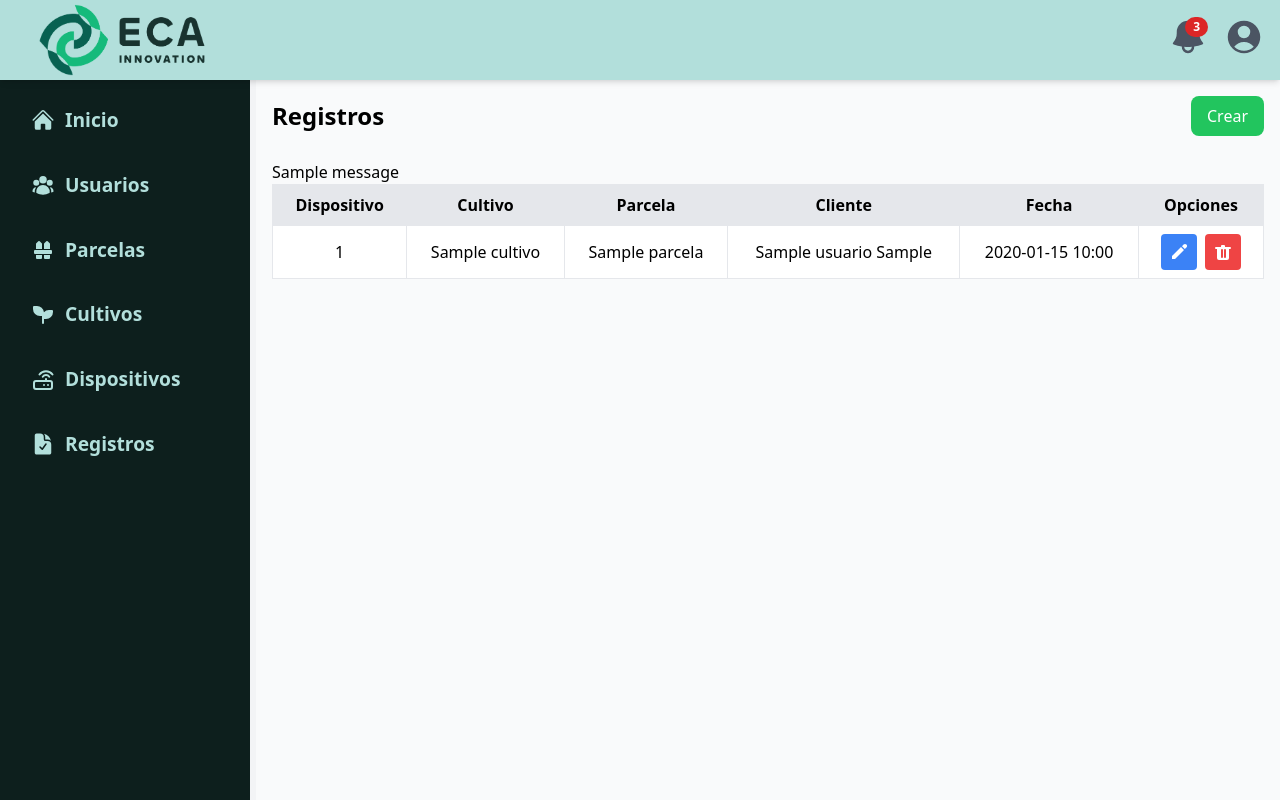
After one commit to eigonzalezrojas/eca_agro_system, a Flask app: page /admin/registro/registros in a window 1280 px wide. The commit adds this page. Run offline with Flask 3, Linux system fonts and the light colour scheme; tables that the repository leaves empty hold one stand-in row (values such as "Sample post"); one stand-in notice (Sample message) is shown; some libraries are stand-ins or nearby versions.

Commit message:
registros crud done

```diff
--- a/app/routes/__init__.py
+++ b/app/routes/__init__.py
@@ -6,6 +6,7 @@ from app.routes.cultivo import cultivo
 from app.routes.dispositivo import dispositivo
 from app.routes.auth import auth
 from app.routes.dashboard import dashboard
+from app.routes.registro import registro
 from app.routes.main import main
 import os
 
@@ -28,3 +29,4 @@ def register_blueprints(app):
     app.register_blueprint(cultivo, url_prefix='/admin/cultivo')
     app.register_blueprint(dispositivo, url_prefix='/admin/dispositivo')
     app.register_blueprint(dashboard, url_prefix='/admin/dashboard')
+    app.register_blueprint(registro, url_prefix='/admin/registro')
--- /dev/null
+++ b/app/routes/registro.py
@@ -0,0 +1,85 @@
+from flask import Blueprint, render_template, redirect, url_for, request, flash
+from app.models import Registro, Dispositivo, Cultivo, Parcela, Usuario
+from app.extensions import db
+
+registro = Blueprint('registro', __name__)
+
+@registro.route('/registros')
+def registros():
+    registros = Registro.query.join(Dispositivo).join(Cultivo).join(Parcela).join(Usuario).all()
+    usuarios = Usuario.query.all()
+    dispositivos = Dispositivo.query.all()
+    cultivos = Cultivo.query.all()
+    return render_template('sections/admin/registros.html',
+                           registros=registros,
+                           usuarios=usuarios,
+                           dispositivos=dispositivos,
+                           cultivos=cultivos)
+
+
+@registro.route('/crear', methods=['POST'])
+def crear_registro():
+    fk_usuario = request.form.get('usuario')
+    fk_dispositivo = request.form.get('dispositivo')
+    fk_parcela = request.form.get('parcela')
+    fk_cultivo = request.form.get('cultivo')
+
+    # Verificar que todos los campos están llenos
+    if not all([fk_usuario, fk_dispositivo, fk_parcela, fk_cultivo]):
+        flash('Todos los campos son obligatorios', 'error')
+        return redirect(url_for('registro.nuevo_registro'))
+
+    # Crear el nuevo registro
+    nuevo_registro = Registro(
+        fk_usuario=fk_usuario,
+        fk_dispositivo=fk_dispositivo,
+        fk_parcela=fk_parcela,
+        fk_cultivo=fk_cultivo
+    )
+
+    db.session.add(nuevo_registro)
+    db.session.commit()
+    flash('Registro creado con éxito', 'success')
+
+    return redirect(url_for('registro.registros'))
+
+
+@registro.route('/editar/<int:id>', methods=['POST'])
+def editar_registro(id):
+    registro = Registro.query.get_or_404(id)
+
+    registro.fk_usuario = request.form.get('editUsuario', registro.fk_usuario)
+    registro.fk_dispositivo = request.form.get('editDispositivo', registro.fk_dispositivo)
+    registro.fk_parcela = request.form.get('editParcela', registro.fk_parcela)
+    registro.fk_cultivo = request.form.get('editCultivo', registro.fk_cultivo)
+
+    db.session.commit()
+    flash('Registro actualizado exitosamente', 'success')
+    return redirect(url_for('registro.registros'))
+
+
+@registro.route('/eliminar/<int:id>', methods=['POST'])
+def eliminar_registro(id):
+    registro = Registro.query.get_or_404(id)
+
+    if not registro:
+        return {"error": f"Registro con id {id} no encontrado"}, 404
+
+    db.session.delete(registro)
+    db.session.commit()
+    flash('Registro eliminado exitosamente', 'success')
+    return redirect(url_for('registro.registros'))
+
+
+@registro.route('/buscar/<int:id>', methods=['GET'])
+def obtener_registro(id):
+    registro = Registro.query.get_or_404(id)
+
+    return {
+        "id": registro.id,
+        "fk_dispositivo": registro.fk_dispositivo,
+        "fk_cultivo": registro.fk_cultivo,
+        "fk_parcela": registro.fk_parcela,
+        "fk_usuario": registro.fk_usuario,
+        "fecha_registro": registro.fecha_registro.strftime('%Y-%m-%d %H:%M')
+    }
--- /dev/null
+++ b/app/static/js/admin_registro.js
@@ -0,0 +1,162 @@
+// Obtener los elementos del DOM
+const openRegistroModalBtn = document.getElementById("openRegistroModal");
+const closeRegistroModalBtn = document.getElementById("closeRegistroModal");
+const registroModal = document.getElementById("registroModal");
+
+// Verificar si los elementos existen antes de añadir los eventos
+if (openRegistroModalBtn && closeRegistroModalBtn && registroModal) {
+    openRegistroModalBtn.addEventListener("click", () => {
+        registroModal.classList.remove("hidden");
+    });
+
+    closeRegistroModalBtn.addEventListener("click", () => {
+        registroModal.classList.add("hidden");
+    });
+}
+
+
+// Función para cerrar el modal
+function closeEditRegistroModal() {
+    document.getElementById('editRegistroModal').classList.add('hidden');
+}
+
+
+// Función para abrir el modal de edición de un registro
+function openEditRegistroModal(id) {
+    fetch(`/admin/registro/buscar/${id}`)
+        .then(response => {
+            if (!response.ok) {
+                throw new Error("Error al obtener los datos del registro");
+            }
+            return response.json();
+        })
+        .then(data => {
+            document.getElementById('idRegistro').value = data.id;
+            document.getElementById('editUsuario').value = data.fk_usuario;
+            document.getElementById('editDispositivo').value = data.fk_dispositivo;
+            document.getElementById('editCultivo').value = data.fk_cultivo;
+
+            let parcelaSelect = document.getElementById("editParcela");
+
+            // Limpiar las opciones anteriores
+            parcelaSelect.innerHTML = '<option value="">Cargando parcelas...</option>';
+
+            // Cargar las parcelas asociadas al usuario
+            fetch(`/admin/parcela/buscar_por_usuario/${data.fk_usuario}`)
+                .then(response => {
+                    if (!response.ok) {
+                        throw new Error("No se encontraron parcelas para este usuario");
+                    }
+                    return response.json();
+                })
+                .then(parcelas => {
+                    parcelaSelect.innerHTML = '<option value="">Seleccione una Parcela</option>';
+                    parcelas.forEach(parcela => {
+                        let option = document.createElement("option");
+                        option.value = parcela.id;
+                        option.textContent = `${parcela.nombre} - ${parcela.comuna}`;
+                        parcelaSelect.appendChild(option);
+                    });
+
+                    // Esperar a que todas las parcelas estén cargadas antes de seleccionar la actual
+                    parcelaSelect.value = data.fk_parcela;
+                })
+                .catch(error => {
+                    console.error("Error al obtener parcelas:", error);
+                    parcelaSelect.innerHTML = '<option value="">No hay parcelas disponibles</option>';
+                });
+
+            // Finalmente, mostrar el modal después de cargar los datos
+            document.getElementById('editRegistroForm').action = `/admin/registro/editar/${id}`;
+            document.getElementById('editRegistroModal').classList.remove('hidden');
+        })
+        .catch(error => console.error('Error al obtener los datos del registro:', error));
+}
+
+
+// Función para cerrar el modal de edición
+function closeEditRegistroModal() {
+    document.getElementById("editRegistroModal").classList.add("hidden");
+}
+
+
+function cargarParcelasEdit() {
+    let usuarioId = document.getElementById("editUsuario").value;
+    let parcelaSelect = document.getElementById("editParcela");
+
+    // Limpiar opciones anteriores
+    parcelaSelect.innerHTML = '<option value="">Cargando parcelas...</option>';
+
+    if (usuarioId) {
+        fetch(`/admin/parcela/buscar_por_usuario/${usuarioId}`)
+            .then(response => {
+                if (!response.ok) {
+                    throw new Error("No se encontraron parcelas para este usuario");
+                }
+                return response.json();
+            })
+            .then(data => {
+                parcelaSelect.innerHTML = '<option value="">Seleccione una Parcela</option>';
+                data.forEach(parcela => {
+                    let option = document.createElement("option");
+                    option.value = parcela.id;
+                    option.textContent = `${parcela.nombre} - ${parcela.comuna}`;
+                    parcelaSelect.appendChild(option);
+                });
+            })
+            .catch(error => {
+                console.error("Error al obtener parcelas:", error);
+                parcelaSelect.innerHTML = '<option value="">No hay parcelas disponibles</option>';
+            });
+    }
+}
+
+
+// Función para abrir el modal de eliminación de un registro
+function openDeleteRegistroModal(id) {
+    document.getElementById('deleteRegistroForm').action = `/admin/registro/eliminar/${id}`;
+    document.getElementById('deleteRegistroModal').classList.remove('hidden');
+}
+
+
+// Función para cerrar el modal de eliminación
+function closeDeleteRegistroModal() {
+    document.getElementById('deleteRegistroModal').classList.add('hidden');
+}
+
+
+document.addEventListener("keydown", (event) => {
+    if (event.key === "Escape") {
+        registroModal.classList.add("hidden");
+        editRegistroModal.classList.add("hidden");
+        deleteRegistroModal.classList.add("hidden")
+    }
+});
+
+
+function cargarParcelas() {
+    let usuarioId = document.getElementById("usuario").value;
+    let parcelaSelect = document.getElementById("parcela");
+
+    // Limpiar opciones anteriores
+    parcelaSelect.innerHTML = '<option value="">Seleccione una Parcela</option>';
+
+    if (usuarioId) {
+        fetch(`/admin/parcela/buscar_por_usuario/${usuarioId}`)
+            .then(response => {
+                if (!response.ok) {
+                    throw new Error("No se encontraron parcelas para este usuario");
+                }
+                return response.json();
+            })
+            .then(data => {
+                data.forEach(parcela => {
+                    let option = document.createElement("option");
+                    option.value = parcela.id;
+                    option.textContent = `${parcela.nombre}`;
+                    parcelaSelect.appendChild(option);
+                });
+            })
+            .catch(error => console.error("Error al obtener parcelas:", error));
+    }
+}
--- a/app/templates/dashboard/admin.html
+++ b/app/templates/dashboard/admin.html
@@ -95,10 +95,10 @@
                 </a>
             </li>
             <li>
-                <a href="#" class="nav-link">
+                <a href="{{ url_for('registro.registros') }}" class="nav-link">
                     <svg xmlns="http://www.w3.org/2000/svg" viewBox="0 0 24 24" fill="currentColor" class="size-6">
-                      <path fill-rule="evenodd" d="M2.25 13.5a8.25 8.25 0 0 1 8.25-8.25.75.75 0 0 1 .75.75v6.75H18a.75.75 0 0 1 .75.75 8.25 8.25 0 0 1-16.5 0Z" clip-rule="evenodd" />
-                      <path fill-rule="evenodd" d="M12.75 3a.75.75 0 0 1 .75-.75 8.25 8.25 0 0 1 8.25 8.25.75.75 0 0 1-.75.75h-7.5a.75.75 0 0 1-.75-.75V3Z" clip-rule="evenodd" />
+                      <path fill-rule="evenodd" d="M9 1.5H5.625c-1.036 0-1.875.84-1.875 1.875v17.25c0 1.035.84 1.875 1.875 1.875h12.75c1.035 0 1.875-.84 1.875-1.875V12.75A3.75 3.75 0 0 0 16.5 9h-1.875a1.875 1.875 0 0 1-1.875-1.875V5.25A3.75 3.75 0 0 0 9 1.5Zm6.61 10.936a.75.75 0 1 0-1.22-.872l-3.236 4.53L9.53 14.47a.75.75 0 0 0-1.06 1.06l2.25 2.25a.75.75 0 0 0 1.14-.094l3.75-5.25Z" clip-rule="evenodd" />
+                      <path d="M12.971 1.816A5.23 5.23 0 0 1 14.25 5.25v1.875c0 .207.168.375.375.375H16.5a5.23 5.23 0 0 1 3.434 1.279 9.768 9.768 0 0 0-6.963-6.963Z" />
                     </svg>
                     Registros
                 </a>
--- /dev/null
+++ b/app/templates/sections/admin/registros.html
@@ -0,0 +1,171 @@
+{% extends "dashboard/admin.html" %}
+
+{% block title %}Registros - Admin Dashboard{% endblock %}
+
+{% block content %}
+    <script defer src="{{ url_for('static', filename='js/admin_registro.js') }}"></script>
+    <div class="flex justify-between items-center mb-6">
+        <h1 class="text-2xl font-bold">Registros</h1>
+        <button id="openRegistroModal" class="bg-green-500 text-white py-2 px-4 rounded-lg">Crear</button>
+    </div>
+
+    <!-- Mensajes alertas -->
+    {% with messages = get_flashed_messages(with_categories=true) %}
+      {% if messages %}
+        <ul>
+          {% for category, message in messages %}
+            <li class="alert alert-{{ category }}">{{ message }}</li>
+          {% endfor %}
+        </ul>
+      {% endif %}
+    {% endwith %}
+
+    <!-- Tabla de Registros -->
+    <table class="min-w-full bg-white border border-gray-200">
+        <thead>
+            <tr>
+                <th class="py-2 px-4 bg-gray-200 border text-center">Dispositivo</th>
+                <th class="py-2 px-4 bg-gray-200 border text-center">Cultivo</th>
+                <th class="py-2 px-4 bg-gray-200 border text-center">Parcela</th>
+                <th class="py-2 px-4 bg-gray-200 border text-center">Cliente</th>
+                <th class="py-2 px-4 bg-gray-200 border text-center">Fecha</th>
+                <th class="py-2 px-4 bg-gray-200 border text-center">Opciones</th>
+            </tr>
+        </thead>
+        <tbody>
+            {% for registro in registros %}
+            <tr>
+                <td class="border px-4 py-2 text-center">{{ registro.dispositivo.chipid }}</td>
+                <td class="border px-4 py-2 text-center">{{ registro.cultivo.nombre }}</td>
+                <td class="border px-4 py-2 text-center">{{ registro.parcela.nombre }}</td>
+                <td class="border px-4 py-2 text-center">{{ registro.usuario.nombre }} {{ registro.usuario.apellido }}</td>
+                <td class="border px-4 py-2 text-center">{{ registro.fecha_registro.strftime('%Y-%m-%d %H:%M') }}</td>
+                <td class="border px-4 py-2">
+                    <div class="flex justify-center space-x-2">
+                        <button class="btn-edit bg-blue-500 text-white p-2 rounded" onclick="openEditRegistroModal('{{ registro.id }}')">
+                            <svg xmlns="http://www.w3.org/2000/svg" class="h-5 w-5" viewBox="0 0 20 20" fill="currentColor">
+                                <path d="M17.414 2.586a2 2 0 00-2.828 0L13 4.172 15.828 7l1.586-1.586a2 2 0 000-2.828zM12 5l3 3-9 9H3v-3l9-9z"/>
+                            </svg>
+                        </button>
+                        <button class="btn-delete bg-red-500 text-white p-2 rounded" onclick="openDeleteRegistroModal('{{ registro.id }}')">
+                            <svg xmlns="http://www.w3.org/2000/svg" class="h-5 w-5" viewBox="0 0 20 20" fill="currentColor">
+                                <path fill-rule="evenodd" d="M8 4a1 1 0 011-1h2a1 1 0 011 1v1h5a1 1 0 110 2h-1v9a2 2 0 01-2 2H6a2 2 0 01-2-2V7H3a1 1 0 110-2h5V4zm1 3a1 1 0 00-1 1v7a1 1 0 102 0V8a1 1 0 00-1-1zm4 1a1 1 0 10-2 0v7a1 1 0 102 0V8z" clip-rule="evenodd"/>
+                            </svg>
+                        </button>
+                    </div>
+                </td>
+            </tr>
+            {% endfor %}
+        </tbody>
+    </table>
+
+    <!-- Modal para crear Registro -->
+    <div id="registroModal" class="fixed inset-0 flex items-center justify-center bg-black bg-opacity-50 hidden">
+        <div class="bg-white p-6 rounded-lg shadow-lg w-1/2">
+            <h2 class="text-2xl mb-4">Crear Registro</h2>
+            <form method="POST" action="{{ url_for('registro.crear_registro') }}">
+                <div class="mb-4">
+                    <label for="usuario" class="block text-gray-700">Cliente</label>
+                    <select name="usuario" id="usuario" class="w-full px-3 py-2 border rounded-lg" required onchange="cargarParcelas()">
+                        <option value="">Seleccione un Cliente</option>
+                        {% for usuario in usuarios %}
+                            {% if usuario.fk_rol == 2%}
+                            	<option value="{{ usuario.rut }}">{{ usuario.rut }} - {{ usuario.nombre }} {{ usuario.apellido }}</option>
+                            {% endif %}
+                        {% endfor %}
+                    </select>
+                </div>
+                <div class="mb-4">
+                    <label for="parcela" class="block text-gray-700">Parcela</label>
+                    <select name="parcela" id="parcela" class="w-full px-3 py-2 border rounded-lg" required>
+                        <option value="">Seleccione una Parcela</option>
+                    </select>
+                </div>
+                <div class="mb-4">
+                    <label for="cultivo" class="block text-gray-700">Cultivo</label>
+                    <select name="cultivo" id="cultivo" class="w-full px-3 py-2 border rounded-lg" required>
+                        <option value="">Seleccione un Cultivo</option>
+                        {% for cultivo in cultivos %}
+                            <option value="{{ cultivo.id }}">{{ cultivo.nombre }} - {{ cultivo.variedad }}</option>
+                        {% endfor %}
+                    </select>
+                </div>
+                <div class="mb-4">
+                    <label for="dispositivo" class="block text-gray-700">Dispositivo</label>
+                    <select name="dispositivo" id="dispositivo" class="w-full px-3 py-2 border rounded-lg" required>
+                        <option value="">Seleccione un Dispositivo</option>
+                            {% for dispositivo in dispositivos %}
+                                <option value="{{ dispositivo.id }}">{{ dispositivo.chipid }} - {{ dispositivo.modelo }}</option>
+                            {% endfor %}
+                    </select>
+                </div>
+                <div class="flex justify-end">
+                    <button type="button" id="closeRegistroModal" class="bg-gray-500 text-white py-2 px-4 rounded-lg mr-2">Cancelar</button>
+                    <button type="submit" class="bg-green-500 text-white py-2 px-4 rounded-lg">Crear</button>
+                </div>
+            </form>
+        </div>
+    </div>
+
+
+    <!-- Modal editar registro -->
+    <div id="editRegistroModal" class="hidden fixed inset-0 bg-gray-800 bg-opacity-50 flex items-center justify-center">
+        <div class="bg-white p-6 rounded shadow-lg w-1/3">
+            <h2 class="text-xl font-bold mb-4">Editar Registro</h2>
+            <form id="editRegistroForm" method="POST">
+                <input type="hidden" name="idRegistro" id="idRegistro">
+                <div class="mb-4">
+                    <label for="editUsuario" class="block text-sm font-medium">Cliente</label>
+                    <select id="editUsuario" name="editUsuario" class="w-full border rounded px-3 py-2" required onchange="cargarParcelasEdit()">
+                        {% for usuario in usuarios %}
+                            {% if usuario.fk_rol == 2 %}
+                                <option value="{{ usuario.rut }}">{{ usuario.rut }} - {{ usuario.nombre }} {{ usuario.apellido }}</option>
+                            {% endif %}
+                        {% endfor %}
+                    </select>
+                </div>
+                <div class="mb-4">
+                    <label for="editDispositivo" class="block text-sm font-medium">Dispositivo</label>
+                    <select id="editDispositivo" name="editDispositivo" class="w-full border rounded px-3 py-2" required>
+                        {% for dispositivo in dispositivos %}
+                            <option value="{{ dispositivo.id }}">{{ dispositivo.chipid }} - {{ dispositivo.modelo }}</option>
+                        {% endfor %}
+                    </select>
+                </div>
+                <div class="mb-4">
+                    <label for="editParcela" class="block text-sm font-medium">Parcela</label>
+                    <select id="editParcela" name="editParcela" class="w-full border rounded px-3 py-2" required>
+                        <option value="">Seleccione una Parcela</option>
+                    </select>
+                </div>
+                <div class="mb-4">
+                    <label for="editCultivo" class="block text-sm font-medium">Cultivo</label>
+                    <select id="editCultivo" name="editCultivo" class="w-full border rounded px-3 py-2" required>
+                        {% for cultivo in cultivos %}
+                            <option value="{{ cultivo.id }}">{{ cultivo.nombre }} - {{ cultivo.variedad }}</option>
+                        {% endfor %}
+                    </select>
+                </div>
+                <div class="flex justify-end">
+                    <button type="button" class="bg-gray-500 text-white px-4 py-2 rounded mr-2" onclick="closeEditRegistroModal()">Cancelar</button>
+                    <button type="submit" class="bg-blue-500 text-white px-4 py-2 rounded">Guardar</button>
+                </div>
+            </form>
+        </div>
+    </div>
+
+
+    <!-- Modal eliminar Registro -->
+    <div id="deleteRegistroModal" class="hidden fixed inset-0 bg-gray-800 bg-opacity-50 flex items-center justify-center">
+        <div class="bg-white p-6 rounded shadow-lg w-1/3">
+            <h2 class="text-xl font-bold mb-4">Eliminar Registro</h2>
+            <p>¿Estás seguro de que deseas eliminar el Registro?</p>
+            <form id="deleteRegistroForm" method="POST">
+                <div class="flex justify-end mt-4">
+                    <button type="button" class="bg-gray-500 text-white px-4 py-2 rounded mr-2" onclick="closeDeleteRegistroModal()">Cancelar</button>
+                    <button type="submit" class="bg-red-500 text-white px-4 py-2 rounded">Eliminar</button>
+                </div>
+            </form>
+        </div>
+    </div>
+{% endblock %}
```
Also changed, not shown: app/models.py (+18 -0 lines), app/routes/parcela.py (+19 -0 lines), app/templates/sections/admin/parcelas.html (+6 -6 lines).
